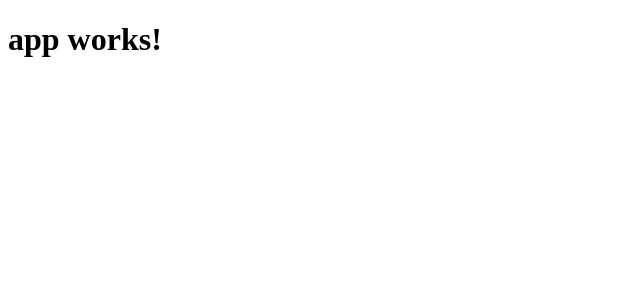
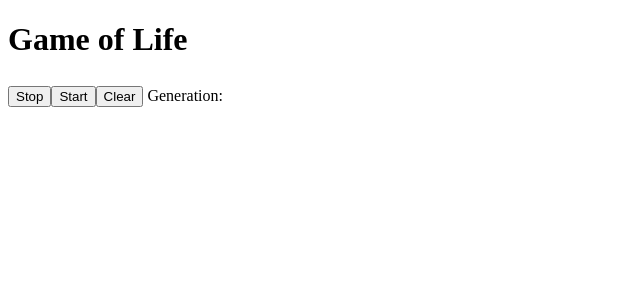
Before and after one commit to zaturnvalley/AngularJSGameOfLife, an Angular app: page / in a window 1280 px wide. Shown: the top 300 px of the page, without its empty margins (0-640 px from the left). Built offline with nearby package versions, Linux system fonts and the light colour scheme.

Commit message:
html for page, 3 buttons, table

```diff
--- a/src/app/app.component.html
+++ b/src/app/app.component.html
@@ -1,3 +1,19 @@
 <h1>
   {{title}}
 </h1>
+<div ng-app="gameOfLifeApp" ng-controller="gameOfLifeCtrl">
+  <table>
+      <tr ng-repeat="row in rows">
+          <td ng-click="activate(rows.indexOf(row), $index) ng-repeat=col in row.cols"
+          ng-class="{'born':col.active==1, 'old':col.active>1}">
+          </td>
+      </tr>
+  </table>
+
+  <div class="components">
+    <button ng-click="stop()">Stop</button>
+    <button ng-click="start(false)">Start</button>
+    <button ng-click="clear()">Clear</button>
+    Generation: {{generation}}
+  </div>
+</div>
--- a/src/app/app.component.ts
+++ b/src/app/app.component.ts
@@ -6,5 +6,5 @@ import { Component } from '@angular/core';
   styleUrls: ['./app.component.css']
 })
 export class AppComponent {
-  title = 'app works!';
+  title = 'Game of Life';
 }
```
